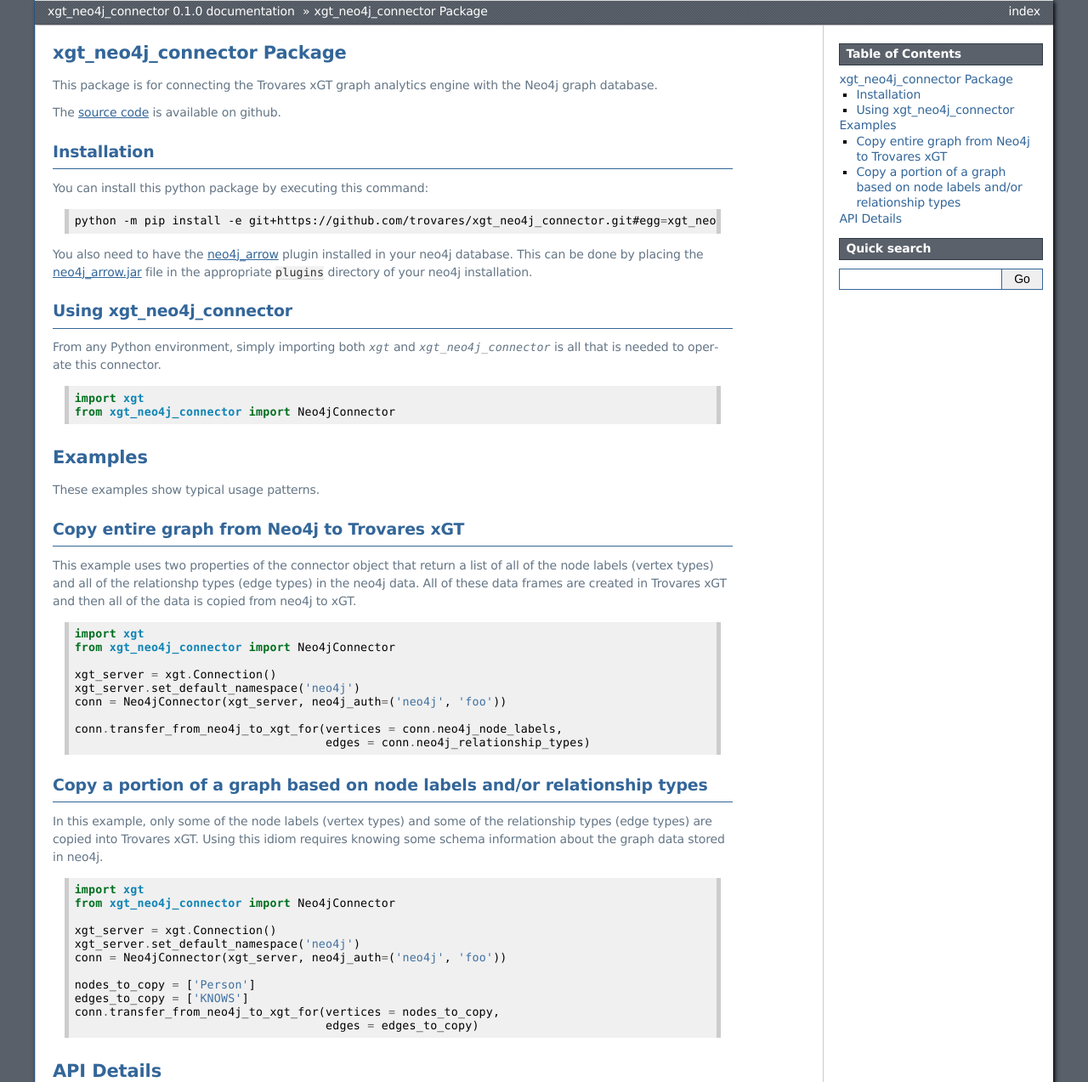
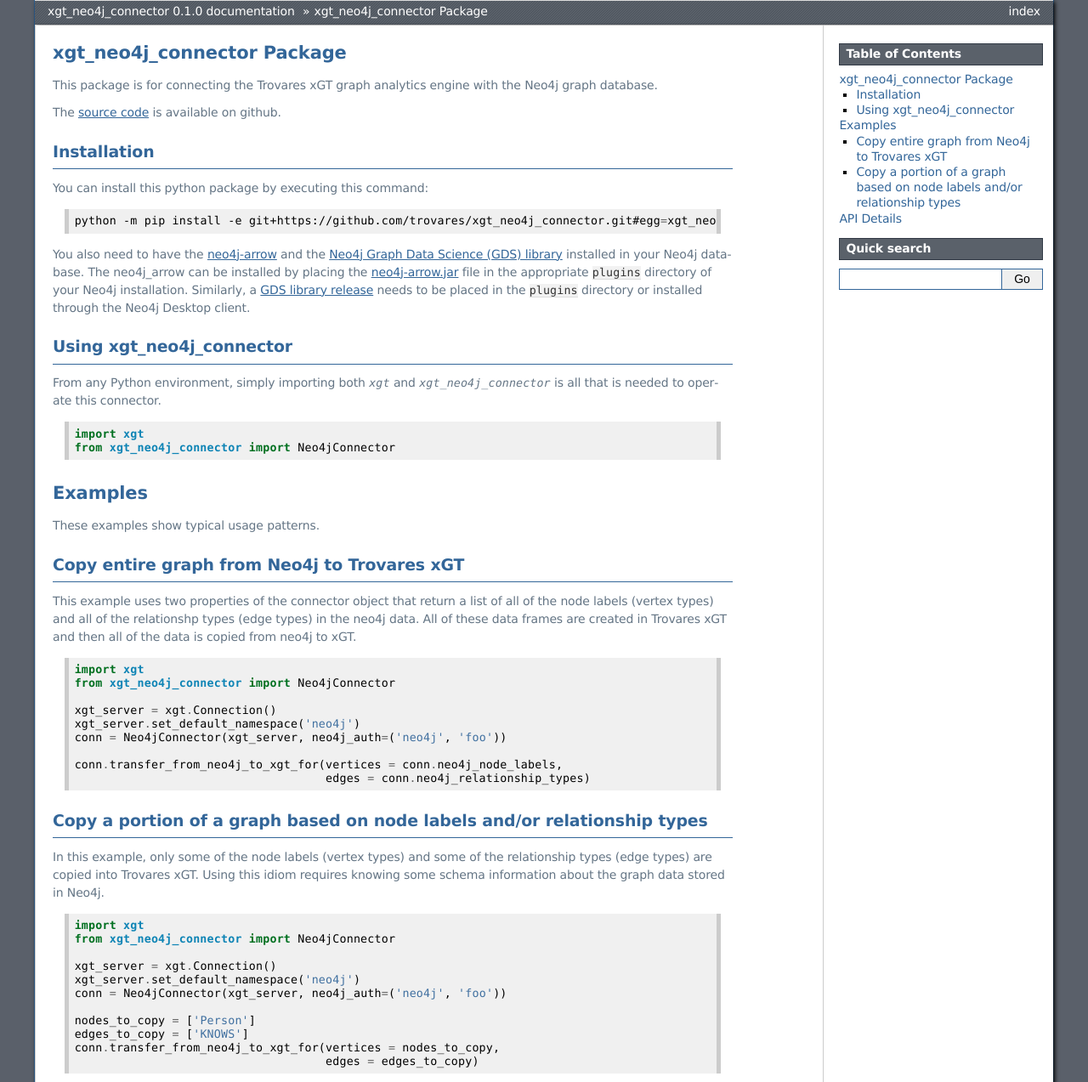
Before and after one commit to trovares/trovares_connector, a Sphinx documentation site: the page built from docs/source/index.rst, in a window 1280 px wide and 1400 px high, cut to the strip 0-1273 px from the top of the window. Shown: the whole strip at 85% size. Built offline with Sphinx 7.4.7, drawn with Linux system fonts in a browser that asks for light colours.

```diff
--- a/docs/source/index.rst
+++ b/docs/source/index.rst
@@ -24,9 +24,9 @@ You can install this python package by executing this command:
 
    python -m pip install -e git+https://github.com/trovares/xgt_neo4j_connector.git#egg=xgt_neo4j_connector
 
-You also need to have the `neo4j_arrow <https://github.com/neo4j-field/neo4j-arrow>`_ plugin installed in your neo4j database.
-This can be done by placing the `neo4j_arrow.jar <https://github.com/neo4j-field/neo4j-arrow/releases/download/v4.1/neo4j-arrow-4.1-all.jar>`_ file in the appropriate ``plugins`` directory of your neo4j installation.
-
+You also need to have the `neo4j-arrow <https://github.com/neo4j-field/neo4j-arrow>`_ and the `Neo4j Graph Data Science (GDS) library <https://github.com/neo4j/graph-data-science>`_ installed in your Neo4j database.
+The neo4j_arrow can be installed by placing the `neo4j-arrow.jar <https://github.com/neo4j-field/neo4j-arrow/releases/download/v4.1/neo4j-arrow-4.1-all.jar>`_ file in the appropriate ``plugins`` directory of your Neo4j installation.
+Similarly, a `GDS library release <https://neo4j.com/graph-data-science-software/>`_ needs to be placed in the ``plugins`` directory or installed through the Neo4j Desktop client.
 
 Using xgt_neo4j_connector
 -------------------------
@@ -68,7 +68,7 @@ Copy a portion of a graph based on node labels and/or relationship types
 ------------------------------------------------------------------------
 
 In this example, only some of the node labels (vertex types) and some of the relationship types (edge types) are copied into Trovares xGT.
-Using this idiom requires knowing some schema information about the graph data stored in neo4j.
+Using this idiom requires knowing some schema information about the graph data stored in Neo4j.
 
 .. code-block:: python
 
```
Also changed, not shown: README.md (+7 -0 lines).
